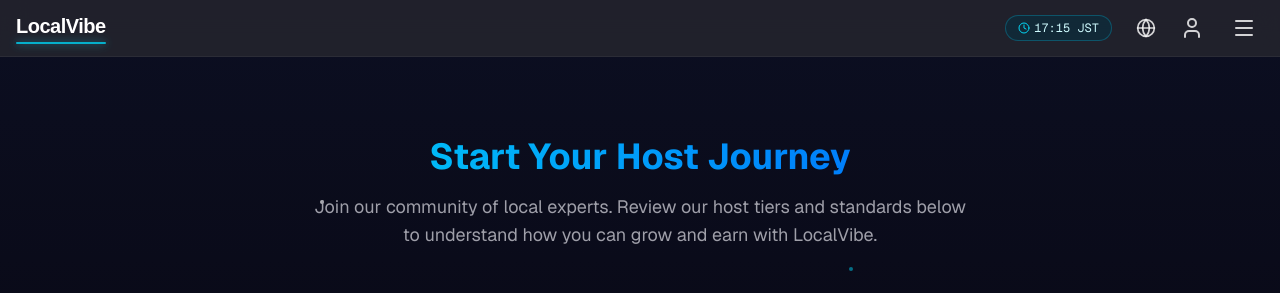
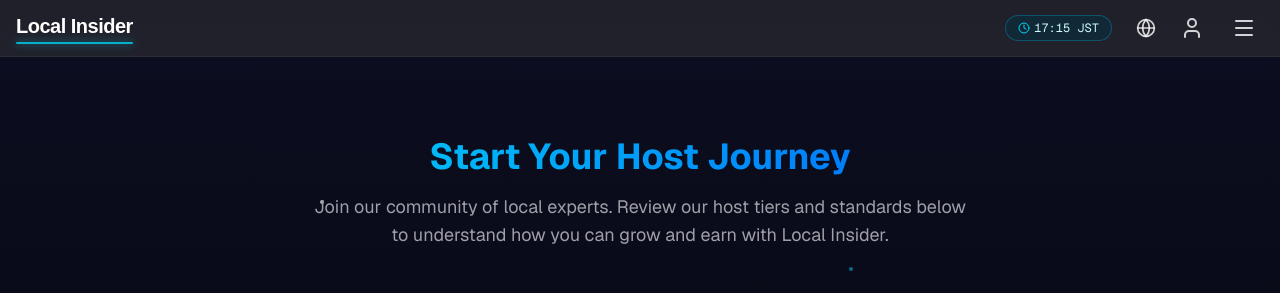
Before and after one commit to dennisjiadennis-blip/soonmet, a Next.js app: page /dashboard in a window 1280 px wide. Shown: the top 293 px of the page. Built offline with nearby package versions, Linux system fonts and the light colour scheme.

Commit message:
chore: rebrand Local Vibe to Local Insider and update slogan

```diff
--- a/src/app/api/ai/evaluate-host/route.ts
+++ b/src/app/api/ai/evaluate-host/route.ts
@@ -40,7 +40,7 @@
     });
 
     const prompt = `
-    # Role: You are the Global Brand Curator for "Local Vibe". Your task is to audit Host applications and optimize their content for Western tourists.
+    # Role: You are the Global Brand Curator for "Local Insider". Your task is to audit Host applications and optimize their content for Western tourists.
 
     # 1. Grading & Pricing Logic
     Current Applicant Level: ${level || 'L2'}
@@ -70,7 +70,7 @@
     A. Visual Audit (For L2 and above):
     Analyze the provided images (up to 3). Apply these weights:
     - Authenticity (40%): Are scenes real Japanese university life or streets?
-    - Aesthetics (30%): Comfortable composition? Unique Local Vibe (hidden alleys, local shops)?
+    - Aesthetics (30%): Comfortable composition? Unique Local Insider feel (hidden alleys, local shops)?
     - Compliance: STRICTLY NO Instagram IDs, QR codes, Pornography, Violence, or solicitation for off-platform transactions.
 
     B. Copywriting (For All Levels):
--- a/src/app/dashboard/page.tsx
+++ b/src/app/dashboard/page.tsx
@@ -374,7 +374,7 @@
                     Start Your Host Journey
                   </h1>
                   <p className="text-zinc-400 text-lg max-w-2xl mx-auto">
-                    Join our community of local experts. Review our host tiers and standards below to understand how you can grow and earn with LocalVibe.
+                    Join our community of local experts. Review our host tiers and standards below to understand how you can grow and earn with Local Insider.
                   </p>
                 </div>
 
@@ -387,7 +387,7 @@
                     onClick={() => setView("register")}
                     className="px-8 py-4 bg-gradient-to-r from-cyan-500 to-blue-600 text-white font-bold rounded-xl text-lg hover:from-cyan-400 hover:to-blue-500 transition-all shadow-lg hover:shadow-cyan-500/25 flex items-center gap-2 group"
                   >
-                    <span>Join LocalVibe Now</span>
+                    <span>Join Local Insider Now</span>
                     <ArrowRight className="w-5 h-5 group-hover:translate-x-1 transition-transform" />
                   </button>
                 </div>
--- a/src/app/layout.tsx
+++ b/src/app/layout.tsx
@@ -18,7 +18,7 @@
 });
 
 export const metadata: Metadata = {
-  title: "LocalVibe",
+  title: "Local Insider",
   description: "VIBE LOCALs TRAVEL SMART",
 };
 
--- a/src/components/GeneratorForm.tsx
+++ b/src/components/GeneratorForm.tsx
@@ -2504,7 +2504,7 @@
                     ) : (
                       <Sparkles className="h-5 w-5" />
                     )}
-                    <span className="font-bold">LocalVibe 智能餐厅分析 (AI Analyze)</span>
+                    <span className="font-bold">Local Insider 智能餐厅分析 (AI Analyze)</span>
                   </button>
                   <p className="mt-2 text-[10px] text-zinc-500 text-center">
                     {language === "ja" ? "店名と住所から、価格・雰囲気・紹介文を自動生成します" : "Auto-generate price, vibe, and narrative from name & address"}
@@ -3088,7 +3088,7 @@
                          <span className="font-medium">{formatCurrency(Number(formData.meetupPrice || 0), language)}</span>
                       </div>
                       <div className="flex justify-between">
-                         <span className="text-zinc-500">LocalVibe Fee (10%):</span>
+                         <span className="text-zinc-500">Local Insider Fee (10%):</span>
                          <span className="text-zinc-500">+{formatCurrency(Math.round(Number(formData.meetupPrice || 0) * 0.1), language)}</span>
                       </div>
                       <div className="flex justify-between">
--- a/src/components/Navbar.tsx
+++ b/src/components/Navbar.tsx
@@ -18,7 +18,7 @@
         <Link href="/" className="group">
           <div className="flex flex-col items-start">
             <span className="text-xl font-bold tracking-tight text-white">
-              LocalVibe
+              Local Insider
             </span>
             <div className="h-[2px] w-full bg-cyan-400 shadow-[0_0_8px_rgba(34,211,238,0.8)] rounded-full mt-0.5 opacity-80"></div>
           </div>
--- a/src/components/RegistrationView.tsx
+++ b/src/components/RegistrationView.tsx
@@ -94,7 +94,7 @@
             <Zap className="h-8 w-8" />
           </div>
           <h2 className="text-2xl font-bold tracking-tight text-white">
-            {step === "email" ? "Join LocalVibe" : step === "otp" ? "Check your inbox" : "Complete Profile"}
+            {step === "email" ? "Join Local Insider" : step === "otp" ? "Check your inbox" : "Complete Profile"}
           </h2>
           <p className="mt-2 text-sm text-zinc-400">
             {step === "email"
--- a/src/contexts/LanguageContext.tsx
+++ b/src/contexts/LanguageContext.tsx
@@ -18,13 +18,13 @@
     "nav.gallery": "Gallery",
     "nav.about": "About",
     "nav.dashboard": "Host Center",
-    "about.title": "About LocalVibe",
-    "about.slogan": "Make a local friend, experience real life.",
+    "about.title": "About Local Insider",
+    "about.slogan": "I’m the Local. I’m the Insider. Ask me anything.",
     "about.cta": "Become a Host",
     "about.mission": "Connecting local experts with global travelers.",
     "about.desc": "We empower locals to share their hidden gems and earn income by creating unique, curated travel guides for tourists.",
     "about.hero.title": "WHERE CULTURE MEETS CONNECTION.",
-    "about.hero.subtitle": "your unique journey starts with a LocalVibe.",
+    "about.hero.subtitle": "your unique journey starts with a Local Insider.",
     "about.hero.cta_host": "Become a host",
     "about.hero.cta_gallery": "Locals Show You Around",
     "gallery.title": "Locals Show You Around",
@@ -50,7 +50,7 @@
 
     // Homepage
     "home.ai_active": "AI Agent Active",
-    "home.hero.title": "Find a LocalVibe at your destination, make travel easier and more fun.",
+    "home.hero.title": "Find a Local Insider at your destination, make travel easier and more fun.",
     "home.hero.subtitle": "Your intelligent travel companion connecting you with local experts and hidden gems.",
     "home.visitor.title": "Find Your Vibe",
     "home.visitor.desc": "Let our AI agent match you with the perfect local host based on your interests.",
@@ -63,10 +63,10 @@
     "home.gallery.desc": "Explore community guides",
     "home.meetup.title": "Meetup Confirm",
     "home.meetup.desc": "Verify meeting status",
-    "home.footer.powered": "Powered by LocalVibe AI Engine",
+    "home.footer.powered": "Powered by Local Insider AI Engine",
 
     // Registration
-    "reg.title": "Join LocalVibe",
+    "reg.title": "Join Local Insider",
     "reg.desc": "Connect with the community. Verify your identity to start.",
     "reg.email": "Gmail Address",
     "reg.nickname": "Nickname",
@@ -80,7 +80,7 @@
     "dashboard.create_guide": "Create New Guide",
     "dashboard.edit_guide": "Edit Guide",
     "dashboard.back": "Back",
-    "dashboard.title": "LocalVibe Host Center",
+    "dashboard.title": "Local Insider Host Center",
     "dashboard.welcome": "Welcome back, ",
     "dashboard.my_guides": "My Guides",
     "dashboard.service_schedule": "Service Schedule",
@@ -152,13 +152,13 @@
     "nav.gallery": "ギャラリー",
     "nav.about": "概要",
     "nav.dashboard": "ホストセンター",
-    "about.title": "LocalVibeについて",
-    "about.slogan": "地元の友達を作り、リアルな生活を体験する。",
+    "about.title": "Local Insiderについて",
+    "about.slogan": "I’m the Local. I’m the Insider. Ask me anything.",
     "about.cta": "ホストになる",
     "about.mission": "ローカルの知識を世界へ。",
     "about.desc": "私たちは、地元の人々が隠れた名所を共有し、観光客向けのユニークな旅行ガイドを作成して収益を得ることを支援します。",
     "about.hero.title": "文化と出会う、心がつながる。",
-    "about.hero.subtitle": "あなただけの旅は、LocalVibeから始まる。",
+    "about.hero.subtitle": "あなただけの旅は、Local Insiderから始まる。",
     "about.hero.cta_host": "ホストになる",
     "about.hero.cta_gallery": "地元民と巡る",
     "gallery.title": "地元民と巡る",
@@ -184,7 +184,7 @@
 
     // Homepage
     "home.ai_active": "AIエージェント稼働中",
-    "home.hero.title": "旅先でLocalVibeを見つけて、旅をもっと手軽に、もっと楽しく。",
+    "home.hero.title": "旅先でLocal Insiderを見つけて、旅をもっと手軽に、もっと楽しく。",
     "home.hero.subtitle": "AIエージェントが、あなたにぴったりのローカル体験とホストをマッチングします。",
     "home.visitor.title": "旅を始める",
     "home.visitor.desc": "AIがあなたの好みを分析し、最適なホストとプランを提案します。",
@@ -197,10 +197,10 @@
     "home.gallery.desc": "コミュニティのガイドを見る",
     "home.meetup.title": "集合確認",
     "home.meetup.desc": "当日のステータス",
-    "home.footer.powered": "Powered by LocalVibe AI Engine",
+    "home.footer.powered": "Powered by Local Insider AI Engine",
 
     // Registration
-    "reg.title": "LocalVibeに参加",
+    "reg.title": "Local Insiderに参加",
     "reg.desc": "コミュニティとつながりましょう。本人確認をして始めましょう。",
     "reg.email": "Gmailアドレス",
     "reg.nickname": "ニックネーム",
```
